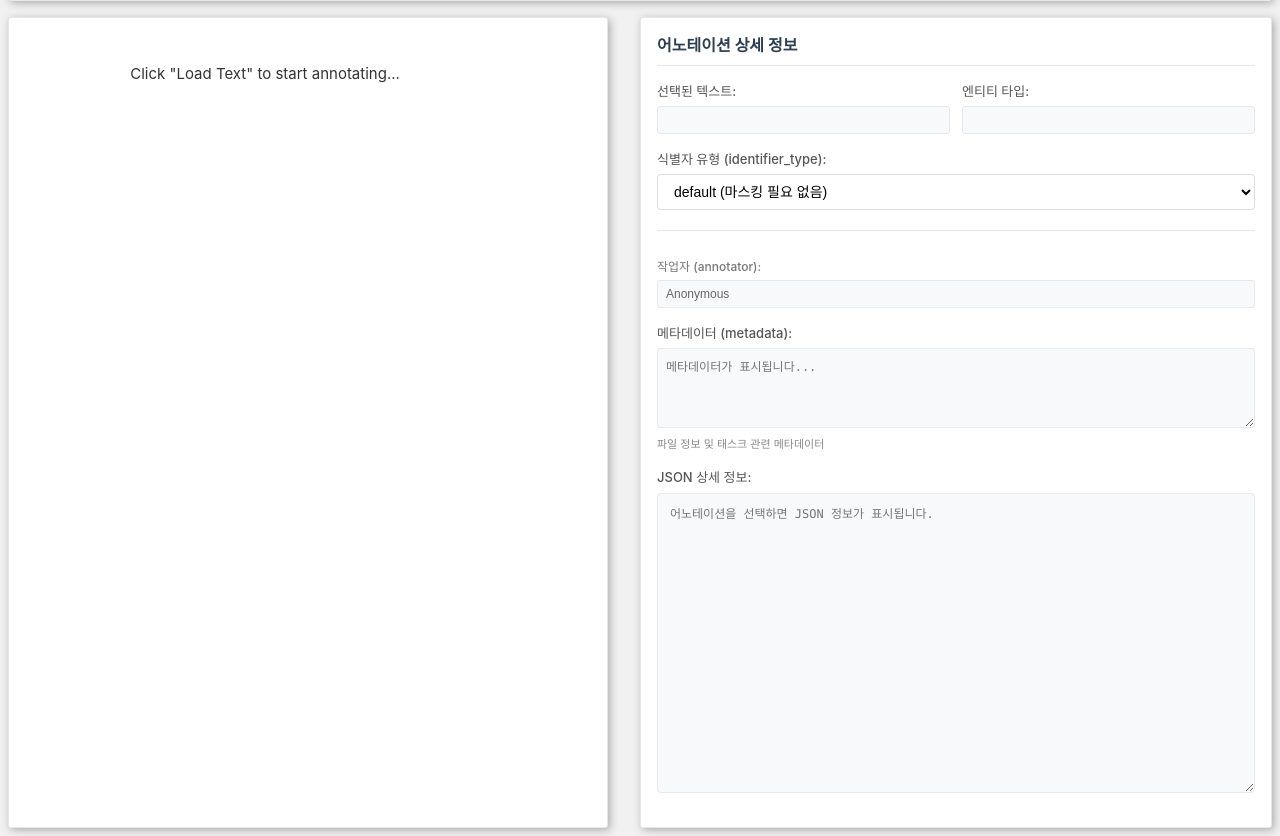
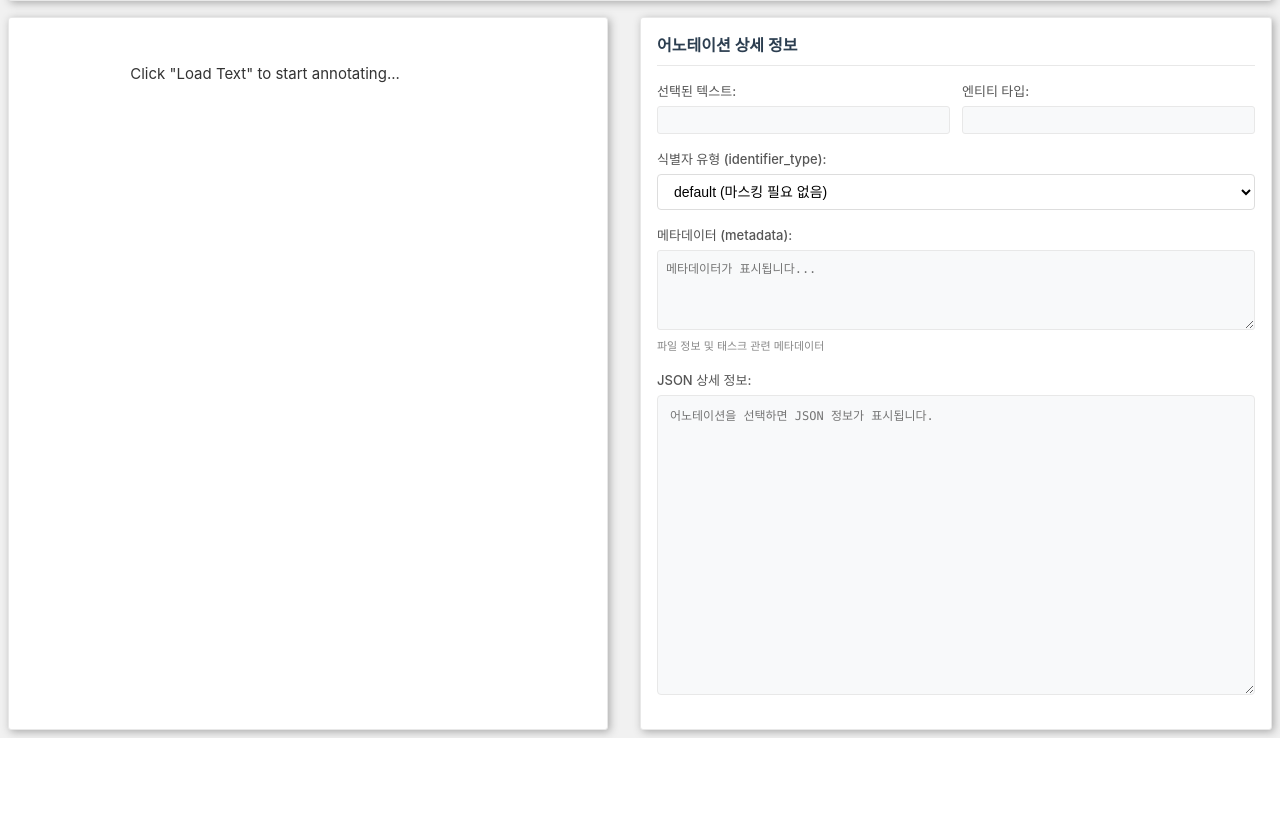
Before and after one commit to tama0728/PII_NER_Labler, a Flask app: page /ner in a window 1280 px wide. Shown: the part 618-1454 px from the top of the page. After the commit the page ends 1356 px from the top, so only its background shows below. Run offline with Flask 3, Linux system fonts and the light colour scheme.

Commit message:
작업자(annotator) 필드 제거
- 불필요한 작업자 정보 표시 제거로 UI 간소화
- 어노테이션 상세 정보 패널을 더 깔끔하게 정리

🤖 Generated with [Claude Code](https://claude.ai/code)

Co-Authored-By: Claude <noreply@anthropic.com>

```diff
--- a/frontend/templates/workspace_ner_interface.html
+++ b/frontend/templates/workspace_ner_interface.html
@@ -1168,10 +1168,7 @@
 
 
 
-                <div class="auto-generated" style="margin-bottom: 16px;">
-                    <label>작업자 (annotator):</label>
-                    <input type="text" id="annotator" value="{{ member_name or 'Anonymous' }}" readonly style="width: 100%;">
-                </div>
+
 
                 <div class="field-group">
                     <label>메타데이터 (metadata):</label>
```
